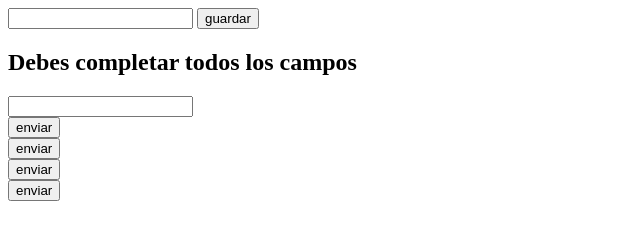
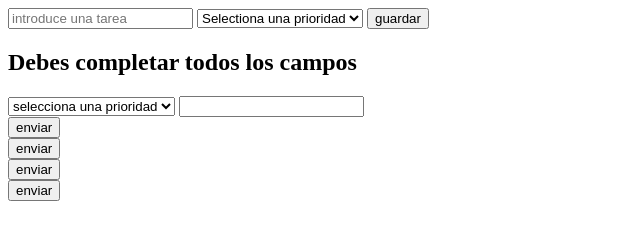
Before and after one commit to Alvaro3c/To_do_list, a plain HTML site: page index.html in a window 1280 px wide. Shown: the whole page, without its empty margins (0-640 px from the left). Drawn offline with Linux system fonts and the light colour scheme.

Commit message:
HTML estructura basica terminada, pendiente de revisar si hace falta meter mas elementos, o se introducen a traves de js

```diff
--- a/index.html
+++ b/index.html
@@ -13,19 +13,36 @@
 <body>
     <main>
 
-        <section class="crearTarea">
-            <input type="text">
+        <section class="createTask">
+            <form>
+                <input type="text" placeholder="introduce una tarea">
+                <select name="prioridad" id="priority">
+                    <option value="" selected>Selectiona una prioridad</option>
+                    <option value="urg">URGENTE</option>
+                    <option value="di">diaria</option>
+                    <option value="me">mensual</option>
+                </select>
+                <button>guardar</button>
+            </form>
 
-            <button>guardar</button>
             <div>
                 <h2>Debes completar todos los campos</h2>
             </div>
         </section>
 
 
-        <section class="buscarTarea">
+        <section class="searchTask">
+            <form action="">
+                <select name="prioridad" id="searchPriority">
+                    <option value="" selected> selecciona una prioridad</option>
+                    <option value="">URGENTE</option>
+                    <option value="">diaria</option>
+                    <option value="">mensual</option>
 
-            <input type="text">
+                </select>
+                <input type="text">
+            </form>
+
         </section>
         <section class="tareas">
             <div><button>enviar</button></div>
```
